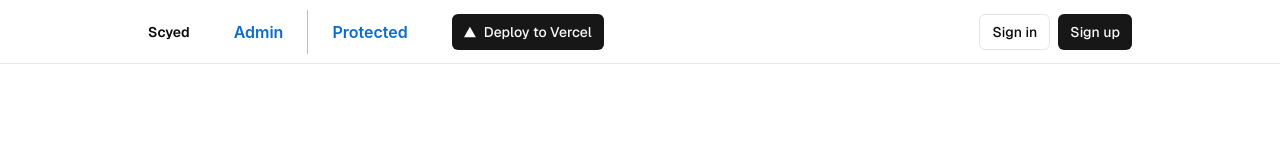
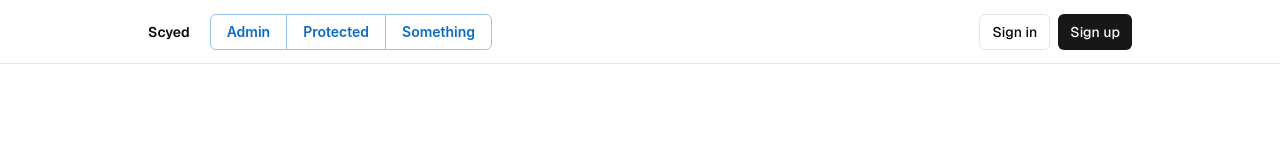
Before and after one commit to Jackinatox/lake, a Next.js app: page /admin in a window 1280 px wide. Shown: the top 160 px of the page. Built offline with nearby package versions, Linux system fonts and the light colour scheme; no server answers; grey boxes are pictures that could not be loaded.

Commit message:
optimized layout.tsx (start-page)

```diff
--- a/app/layout.tsx
+++ b/app/layout.tsx
@@ -1,4 +1,3 @@
-import DeployButton from "@/components/deploy-button";
 import { EnvVarWarning } from "@/components/env-var-warning";
 import HeaderAuth from "@/components/header-auth";
 import { ThemeSwitcher } from "@/components/theme-switcher";
@@ -7,7 +6,7 @@ import { Geist } from "next/font/google";
 import { ThemeProvider } from "next-themes";
 import Link from "next/link";
 import "./globals.css";
-import { Button, ButtonGroup, IconButton } from "@mui/joy";
+import { Button, ButtonGroup } from "@mui/joy";
 
 const defaultUrl = process.env.VERCEL_URL
   ? `https://${process.env.VERCEL_URL}`
@@ -15,8 +14,8 @@ const defaultUrl = process.env.VERCEL_URL
 
 export const metadata = {
   metadataBase: new URL(defaultUrl),
-  title: "Next.js and Supabase Starter Kit",
-  description: "The fastest way to build apps with Next.js and Supabase",
+  title: "Scyed #lake",
+  description: "with Next.js and Supabase",
 };
 
 const geistSans = Geist({
@@ -47,20 +46,13 @@ export default function RootLayout({
 
                     <Link href="/">Scyed</Link>
 
-                        <ButtonGroup color="primary" size="lg" spacing={0} variant="plain">
+                        <ButtonGroup color="primary" size="md" spacing={0} variant="outlined">
 
-                          <Button variant="plain" size="lg" href="/">
-                            <Link href="/admin">Admin</Link>
-                          </Button>
-                          <Button variant="plain" size="lg" href="/admin">
-                            <Link href="/protected">Protected</Link>
-                          </Button>
+                          <Button component={Link} href="/admin"> Admin </Button>
+                          <Button component={Link} href="/protected"> Protected </Button>
+                          <Button component={Link} href="/na"> Something </Button>
 
                         </ButtonGroup>
-
-                        <div className="flex items-center gap-2">
-                          <DeployButton />
-                        </div>
 
                     {/* left topbar end */}
                   </div>
--- a/components/deploy-button.tsx
+++ /dev/null
@@ -1,25 +0,0 @@
-import Link from "next/link";
-import { Button } from "./ui/button";
-
-export default function DeployButton() {
-  return (
-    <>
-      <Link
-        href="https://vercel.com/new/clone?repository-url=https%3A%2F%2Fgithub.com%2Fvercel%2Fnext.js%2Ftree%2Fcanary%2Fexamples%2Fwith-supabase&project-name=nextjs-with-supabase&repository-name=nextjs-with-supabase&demo-title=nextjs-with-supabase&demo-description=This+starter+configures+Supabase+Auth+to+use+cookies%2C+making+the+user%27s+session+available+throughout+the+entire+Next.js+app+-+Client+Components%2C+Server+Components%2C+Route+Handlers%2C+Server+Actions+and+Middleware.&demo-url=https%3A%2F%2Fdemo-nextjs-with-supabase.vercel.app%2F&external-id=https%3A%2F%2Fgithub.com%2Fvercel%2Fnext.js%2Ftree%2Fcanary%2Fexamples%2Fwith-supabase&demo-image=https%3A%2F%2Fdemo-nextjs-with-supabase.vercel.app%2Fopengraph-image.png"
-        target="_blank"
-      >
-        <Button className="flex items-center gap-2" size={"sm"}>
-          <svg
-            className="h-3 w-3"
-            viewBox="0 0 76 65"
-            fill="hsl(var(--background)/1)"
-            xmlns="http://www.w3.org/2000/svg"
-          >
-            <path d="M37.5274 0L75.0548 65H0L37.5274 0Z" fill="inherit" />
-          </svg>
-          <span>Deploy to Vercel</span>
-        </Button>
-      </Link>
-    </>
-  );
-}
```
